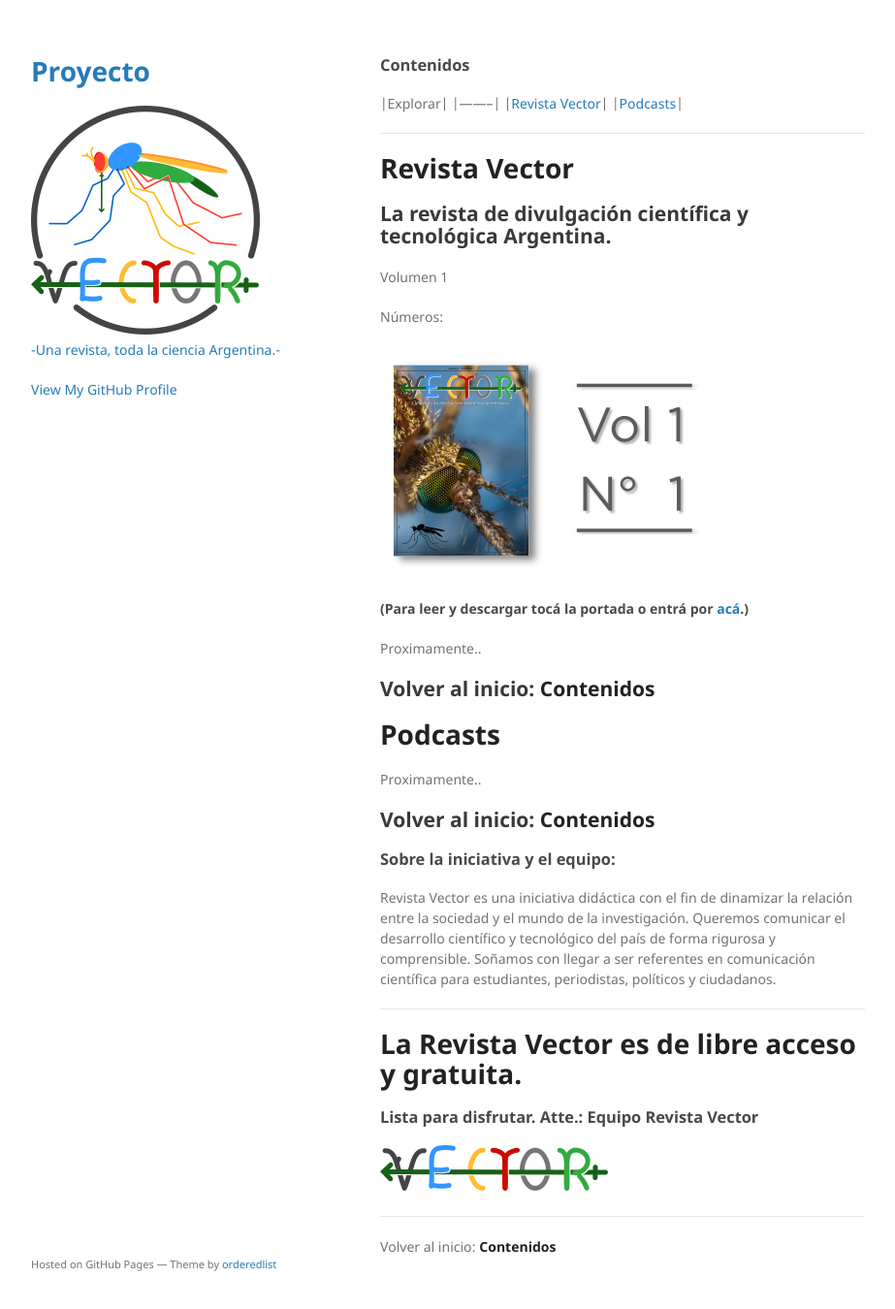
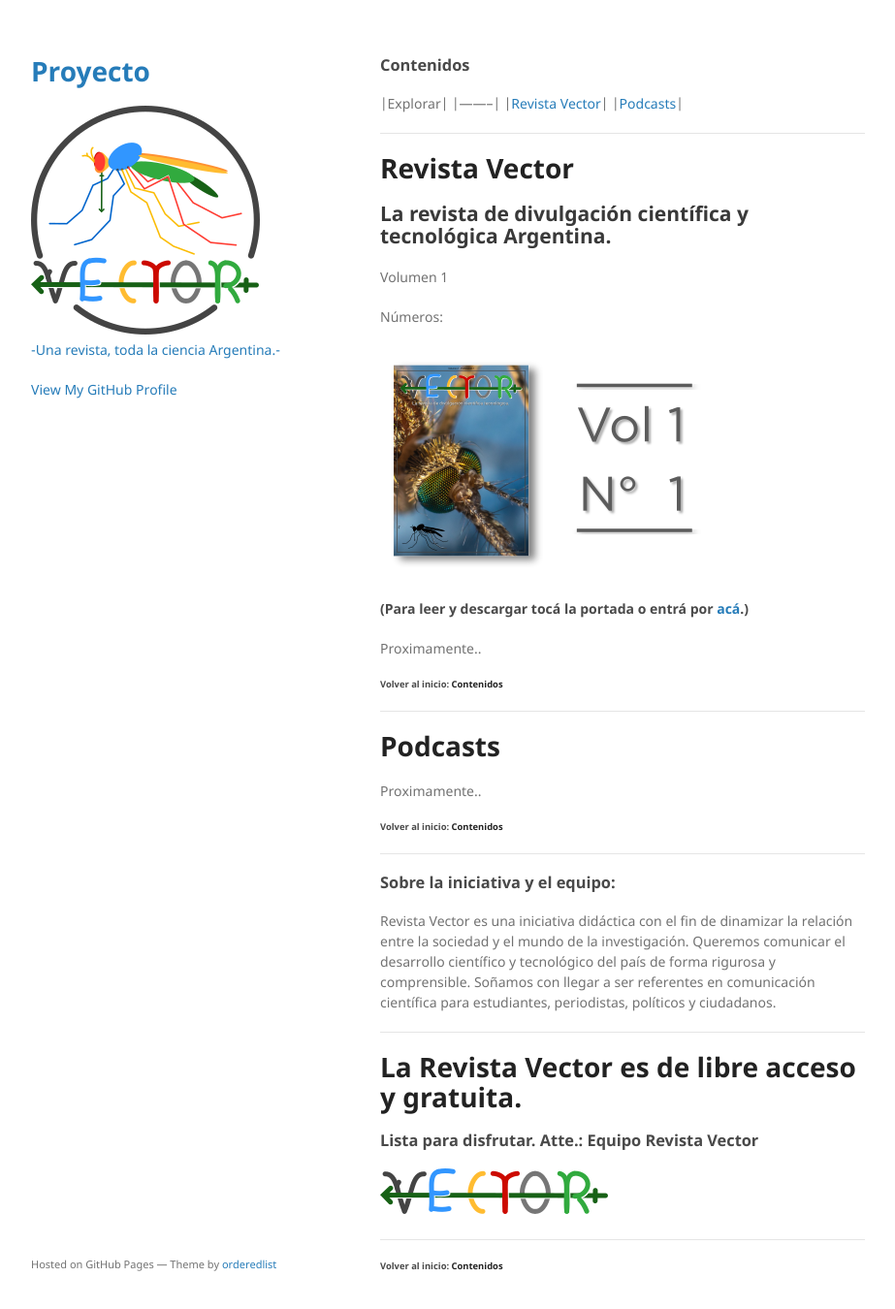
Before and after one commit to RevistaVector/RevistaVector.github.io, a Jekyll site: the page built from index.md, in a window 1280 px wide and 1383 px high. Shown: the top 1350 px of the window at 97% size, without its empty margins (178-1101 px from the left). Built offline with Jekyll 4.4.1, drawn with Linux system fonts in a browser that asks for light colours; our own code applies the rules of GitHub Pages for plain Markdown files.

```diff
--- a/index.md
+++ b/index.md
@@ -21,14 +21,14 @@ Números:
 Proximamente..
 
 
-Volver al inicio: [**Contenidos**](#contenidos)
+###### Volver al inicio: [**Contenidos**](#contenidos)
 ---
 
 # Podcasts
 Proximamente..
 
 
-Volver al inicio: [**Contenidos**](#contenidos)
+###### Volver al inicio: [**Contenidos**](#contenidos)
 ---
 ### Sobre la iniciativa y el equipo:
 
@@ -42,4 +42,4 @@ Revista Vector es una iniciativa didáctica con el fin de dinamizar la relación
 
 
 ---
-Volver al inicio: [**Contenidos**](#contenidos)
+###### Volver al inicio: [**Contenidos**](#contenidos)
```
